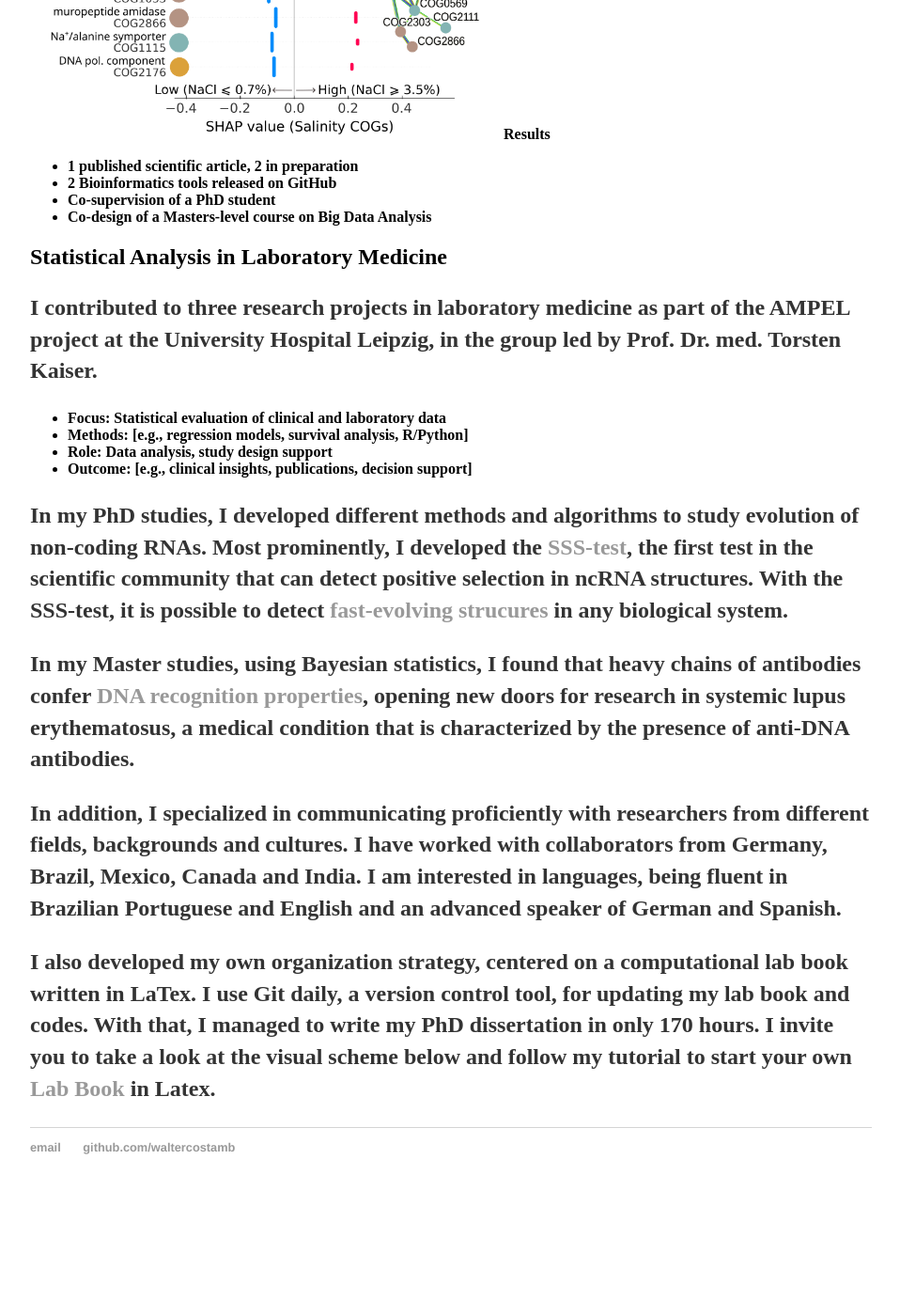
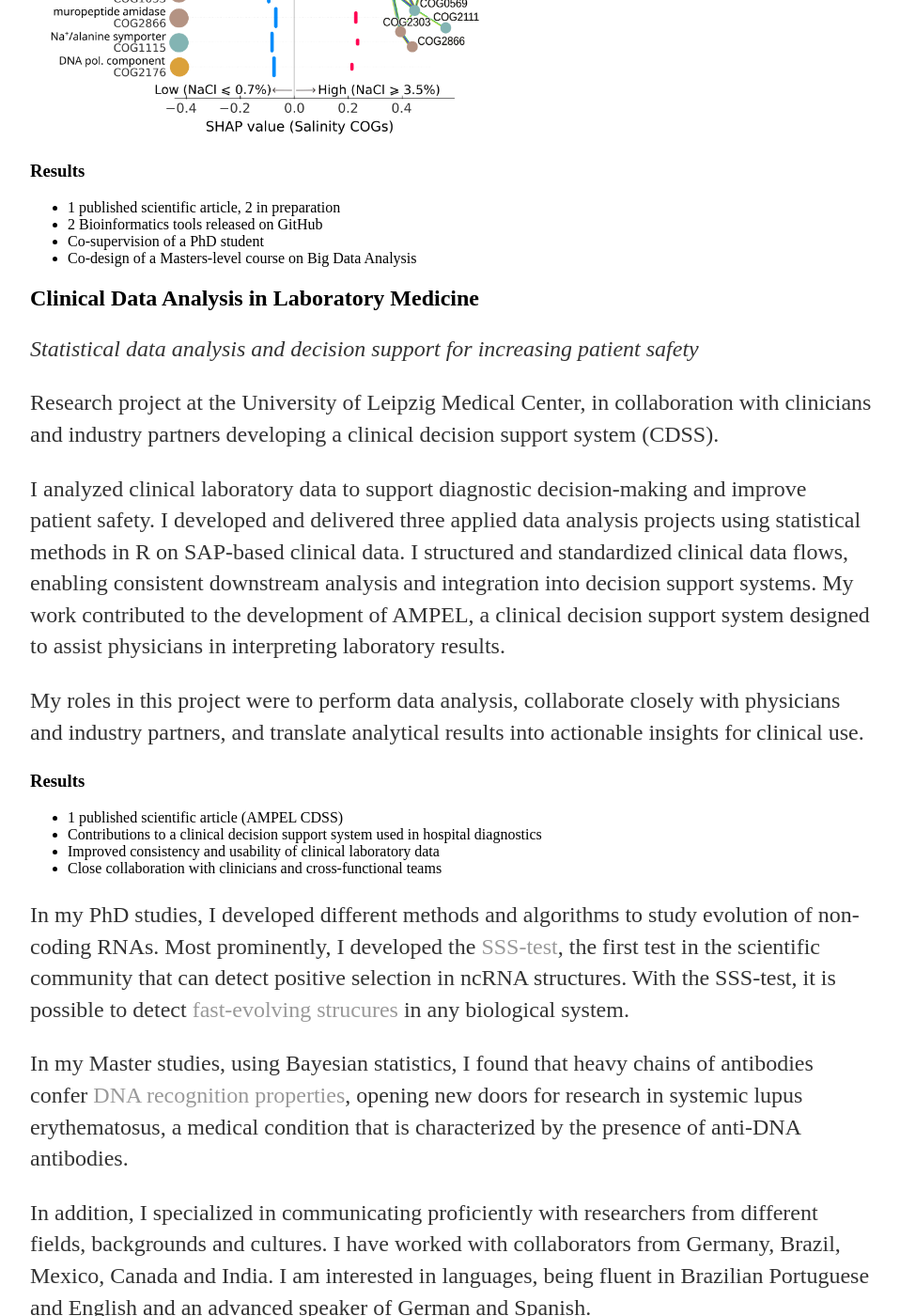
Before and after one commit to waltercostamb/waltercostamb.github.io, a Jekyll site: the page built from about/index.html, in a window 1280 px wide and 1400 px high, scrolled down 1074 px. Shown: the whole window at 94% size, without its empty margins (160-1118 px from the left). Built offline with Jekyll 4.4.1, drawn with Linux system fonts in a browser that asks for light colours; before the commit the page ends 2362 px from its top, so only the background shows below that.

Commit message:
Update index.html

```diff
--- a/about/index.html
+++ b/about/index.html
@@ -30,7 +30,7 @@ My roles in this project were to lead the data analysis, develop models and tool
 
 <img border="0" src="https://raw.githubusercontent.com/waltercostamb/waltercostamb.github.io/master/figures/shap_beeswarm_Salinity_GFs_LR-02092025_presence_positive_web.png" width="500" />
 
-<strong>Results<strong>
+<h3>Results</h3>
 
 <ul style="font-size: 1em !important;">
 <li style="font-size: 1em !important;">1 published scientific article, 2 in preparation</li>
@@ -39,17 +39,30 @@ My roles in this project were to lead the data analysis, develop models and tool
 <li style="font-size: 1em !important;">Co-design of a Masters-level course on Big Data Analysis</li>
 </ul>
 
-	<h2>Statistical Analysis in Laboratory Medicine</h2>
-	<p>
-	I contributed to three research projects in laboratory medicine as part of the AMPEL project at the University Hospital Leipzig,
-	in the group led by Prof. Dr. med. Torsten Kaiser.
-	</p>
-	<ul>
-		<li><strong>Focus:</strong> Statistical evaluation of clinical and laboratory data</li>
-		<li><strong>Methods:</strong> [e.g., regression models, survival analysis, R/Python]</li>
-		<li><strong>Role:</strong> Data analysis, study design support</li>
-		<li><strong>Outcome:</strong> [e.g., clinical insights, publications, decision support]</li>
-	</ul>
+<h2>Clinical Data Analysis in Laboratory Medicine</h2>
+
+<p><em>Statistical data analysis and decision support for increasing patient safety</em></p>
+
+<p>
+Research project at the University of Leipzig Medical Center, in collaboration with clinicians and industry partners developing a clinical decision support system (CDSS).
+</p>
+
+<p>
+I analyzed clinical laboratory data to support diagnostic decision-making and improve patient safety. I developed and delivered three applied data analysis projects using statistical methods in R on SAP-based clinical data. I structured and standardized clinical data flows, enabling consistent downstream analysis and integration into decision support systems. My work contributed to the development of AMPEL, a clinical decision support system designed to assist physicians in interpreting laboratory results.
+</p>
+
+<p>
+My roles in this project were to perform data analysis, collaborate closely with physicians and industry partners, and translate analytical results into actionable insights for clinical use.
+</p>
+
+<h3>Results</h3>
+
+<ul>
+<li>1 published scientific article (AMPEL CDSS)</li>
+<li>Contributions to a clinical decision support system used in hospital diagnostics</li>
+<li>Improved consistency and usability of clinical laboratory data</li>
+<li>Close collaboration with clinicians and cross-functional teams</li>
+</ul>
 
 	<p>In my PhD studies, I developed different methods and algorithms
 		to study evolution of non-coding RNAs. Most prominently, I developed the
```
